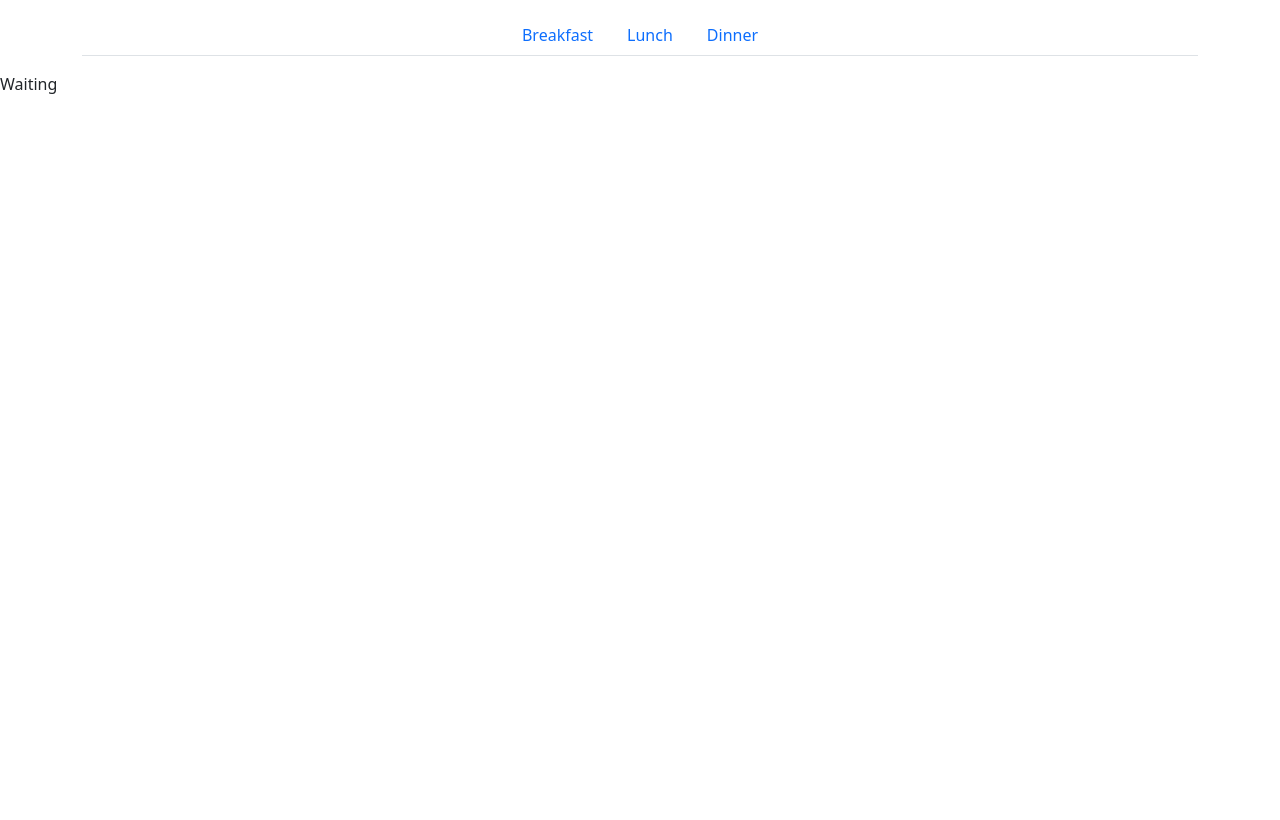
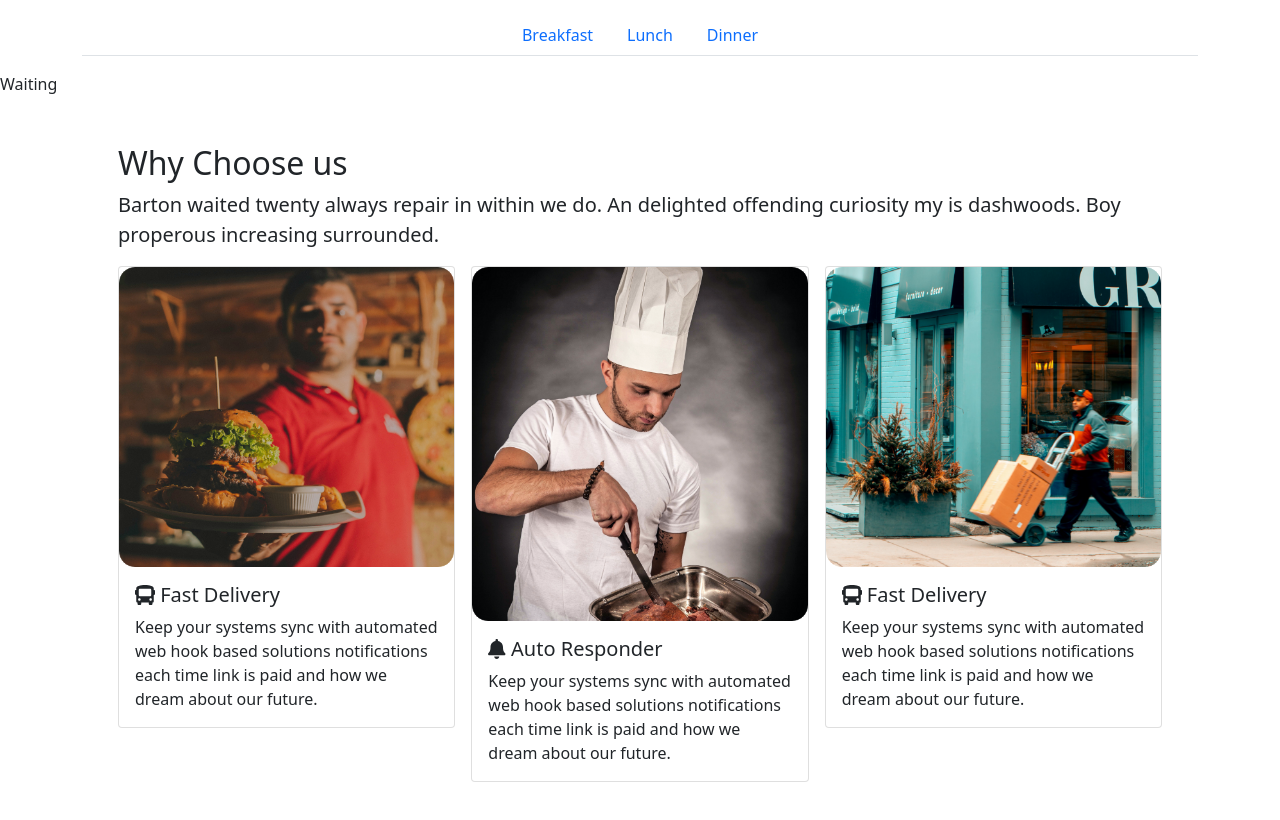
Before and after one commit to minhazul-ashim/red-onion, a React (Create React App) app: page /dish/1 in a window 1280 px wide. Shown: the part 398-1218 px from the top of the page. Before the commit the page ends 800 px from the top, so only its background shows below. Built offline with nearby package versions, Linux system fonts and the light colour scheme.

Commit message:
motoivation section added

```diff
--- a/src/App.js
+++ b/src/App.js
@@ -7,6 +7,7 @@ import Breakfast from '../src/MenuNav/Breakfast/Breakfast'
 import Lunch from '../src/MenuNav/Lunch/Lunch'
 import Dinner from '../src/MenuNav/Dinner/Dinner'
 import DishDetail from './MenuNav/DishDetail/DishDetail';
+import Motivation from './Motivation/Motivation';
 
 function App() {
   return (
@@ -28,6 +29,8 @@ function App() {
             <DishDetail></DishDetail>
           </Route>
         </Switch>
+        <Motivation></Motivation>
+
       </BrowserRouter>
     </div>
   );
--- /dev/null
+++ b/src/Motivation/Motivation.js
@@ -0,0 +1,58 @@
+import React from 'react';
+import { Card, Col, Container, Row } from 'react-bootstrap';
+import img1 from '../images/Image/adult-blur-blurred-background-687824.png';
+import img2 from '../images/Image/chef-cook-food-33614.png';
+import img3 from '../images/Image/architecture-building-city-2047397.png';
+import { FontAwesomeIcon } from '@fortawesome/react-fontawesome'
+import { faBus } from '@fortawesome/free-solid-svg-icons'
+import { faBell } from '@fortawesome/free-solid-svg-icons'
+
+const Motivation = () => {
+
+    const icon1 = <FontAwesomeIcon icon={faBus} />
+    const icon2 = <FontAwesomeIcon icon={faBell} />
+
+    return (
+        <Container className='p-5'>
+            <h2>Why Choose us</h2>
+            <p className='lead'>Barton waited twenty always repair in within we do. An delighted offending curiosity my is dashwoods. Boy properous increasing surrounded.</p>
+            <Row xs={1} md={3} className='d-flex justify-content-center g-3'>
+                <Col>
+                    <Card>
+                        <Card.Img variant="top" src={img1} />
+                        <Card.Body>
+                            <Card.Title>{icon1} Fast Delivery</Card.Title>
+                            <Card.Text>
+                                Keep your systems sync with automated web hook based solutions notifications each time link is paid and how we dream about our future.
+                            </Card.Text>
+                        </Card.Body>
+                    </Card>
+                </Col>
+                <Col>
+                    <Card>
+                        <Card.Img variant="top" src={img2} />
+                        <Card.Body>
+                            <Card.Title>{icon2} Auto Responder</Card.Title>
+                            <Card.Text>
+                                Keep your systems sync with automated web hook based solutions notifications each time link is paid and how we dream about our future.
+                            </Card.Text>
+                        </Card.Body>
+                    </Card>
+                </Col>
+                <Col>
+                    <Card>
+                        <Card.Img variant="top" src={img3} />
+                        <Card.Body>
+                            <Card.Title>{icon1} Fast Delivery</Card.Title>
+                            <Card.Text>
+                                Keep your systems sync with automated web hook based solutions notifications each time link is paid and how we dream about our future.
+                            </Card.Text>
+                        </Card.Body>
+                    </Card>
+                </Col>
+            </Row>
+        </Container>
+    );
+};
+
+export default Motivation;
```
Also changed, not shown: src/Motivation/MotivationCard/MotivationCard.js (added, +11 -0 lines).
